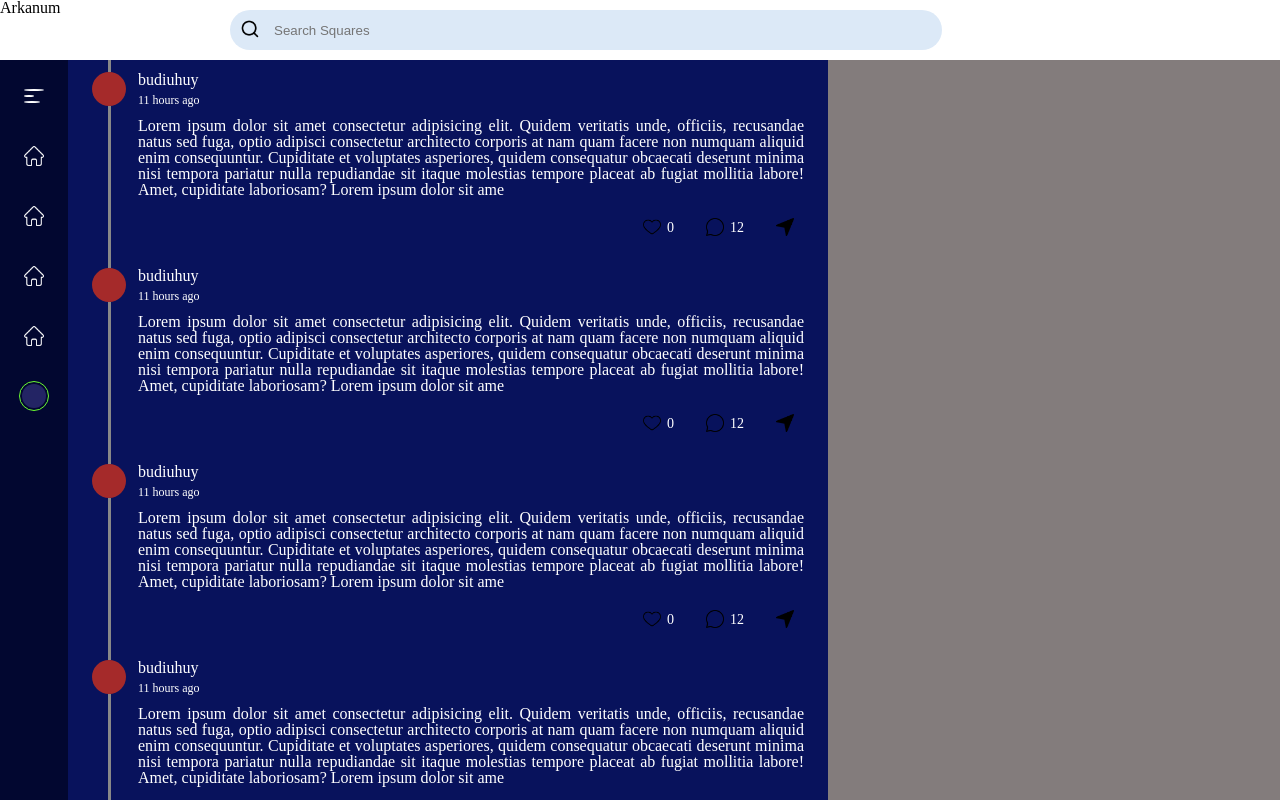
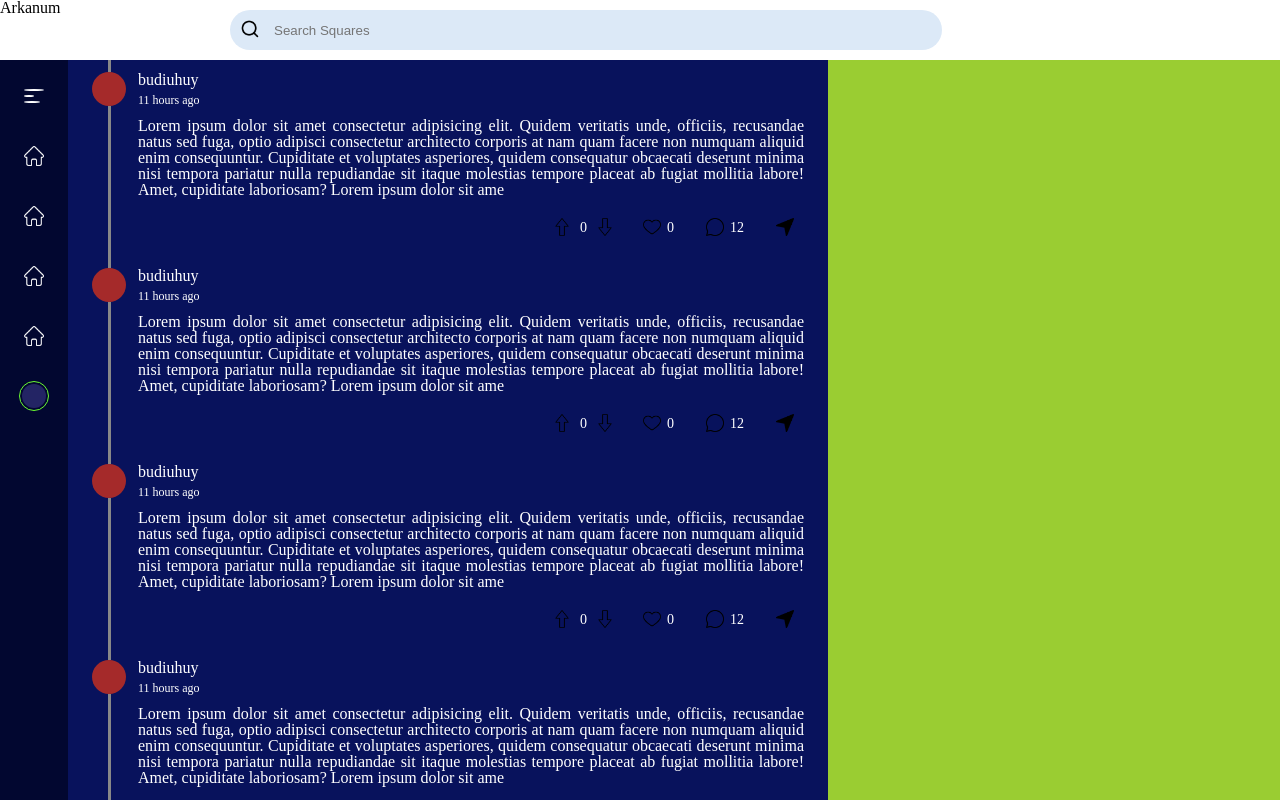
Before and after one commit to arkandamar/Arkanum, a React (Vite) app in the folder frontend-arkanum/: page / in a window 1280 px wide. Built offline with nearby package versions, Linux system fonts and the light colour scheme.

Commit message:
make upvote and downvote button in Squares

```diff
--- a/frontend-arkanum/src/App.tsx
+++ b/frontend-arkanum/src/App.tsx
@@ -2,6 +2,7 @@ import Navbar from "./components/Navbar.js";
 import ScrollPage from "./pages/ScrollPage.js";
 import "./App.scss";
 import Searchbar from "./components/Searchbar.js";
+import Sider from "./pages/Sider.js";
 
 export default function App() {
   return (
@@ -9,6 +10,7 @@ export default function App() {
       <Searchbar />
       <Navbar />
       <ScrollPage />
+      <Sider />
     </div>
   );
 }
--- a/frontend-arkanum/src/components/Squares.scss
+++ b/frontend-arkanum/src/components/Squares.scss
@@ -74,11 +74,15 @@ $section-size: 34px;
       @include align(end, center);
       gap: 12px;
 
+      $container-height: 28px;
+      $padding-updown-inter: 2px;
+      $padding-side-inter: 10px;
+
       .container-inter {
-        height: 28px;
+        height: $container-height;
         border-radius: 28px;
         @include align(center, center);
-        padding: 2px 10px;
+        padding: $padding-updown-inter $padding-side-inter;
         gap: 6px;
 
         img {
@@ -95,6 +99,31 @@ $section-size: 34px;
           background: red;
           cursor: pointer;
         }
+
+        // vote section
+        .vote {
+          @include align(center, center);
+          @include box($container-height + (2 * $padding-updown-inter));
+          border-radius: 20px;
+
+          &:hover {
+            background: white;
+          }
+        }
+        .upvote {
+          margin-left: -10px;
+          margin-right: -4px;
+        }
+        .downvote {
+          margin-left: -4px;
+          margin-right: -10px;
+          transform: rotate(180deg);
+        }
+      }
+
+      // bring vote to the left
+      .container-vote {
+        justify-self: left;
       }
     }
   }
--- a/frontend-arkanum/src/components/Squares.tsx
+++ b/frontend-arkanum/src/components/Squares.tsx
@@ -3,11 +3,15 @@ import comment from "../assets/comment.png";
 import compass from "../assets/compass.png";
 import unlikedIcon from "../assets/unliked.png";
 import likedIcon from "../assets/liked.png";
-import { useState } from "react";
+import upIcon from "../assets/up.png";
+import React, { useState } from "react";
 
 export default function Post() {
   const [like, setLike] = useState<number>(0);
   const [liked, setLiked] = useState<boolean>(false);
+  const [vote, setVote] = useState<number>(0);
+  const [upVoted, setUpVoted] = useState<boolean>(false);
+  const [downVoted, setDownVoted] = useState<boolean>(false);
 
   const onLikeHandle = () => {
     // liked toggle
@@ -15,6 +19,43 @@ export default function Post() {
 
     // if not liked increment, if liked decrement
     setLike(!liked ? like + 1 : like - 1);
+  };
+
+  const onVoteHandle = (event: React.MouseEvent) => {
+    if (!upVoted && !downVoted) {
+      // filter vote to upvote and downvote
+      if (event.currentTarget.classList.contains("upvote")) {
+        setUpVoted(true);
+        setVote(vote + 1);
+      } else {
+        setDownVoted(true);
+        setVote(vote - 1);
+      }
+    }
+
+    // if click when already upvoted
+    if (upVoted) {
+      if (event.currentTarget.classList.contains("upvote")) {
+        // filter upvote
+        setVote(vote - 1);
+      } else {
+        setVote(vote - 2);
+        setDownVoted(true);
+      }
+      setUpVoted(false);
+    }
+
+    // if click when already downvoted
+    if (downVoted) {
+      // filter upvote
+      if (event.currentTarget.classList.contains("upvote")) {
+        setVote(vote + 2);
+        setUpVoted(true);
+      } else {
+        setVote(vote + 1);
+      }
+      setDownVoted(false);
+    }
   };
 
   return (
@@ -46,6 +87,15 @@ export default function Post() {
           labore! Amet, cupiditate laboriosam? Lorem ipsum dolor sit ame
         </div>
         <div className="interaction">
+          <div className="container-inter container-vote">
+            <div onClick={onVoteHandle} className="upvote vote">
+              <img src={upIcon} />
+            </div>
+            <div className="number">{vote}</div>
+            <div onClick={onVoteHandle} className="downvote vote">
+              <img src={upIcon} />
+            </div>
+          </div>
           <div onClick={onLikeHandle} className="container-inter like">
             <img src={liked ? likedIcon : unlikedIcon} />
             <div className="number">{like}</div>
--- /dev/null
+++ b/frontend-arkanum/src/pages/Sider.scss
@@ -0,0 +1,7 @@
+@import "../main.scss";
+
+.container-sider {
+    width: 100%;
+    height: 100%;
+    background:  yellowgreen;
+}
--- /dev/null
+++ b/frontend-arkanum/src/pages/Sider.tsx
@@ -0,0 +1,9 @@
+import "./Sider.scss";
+
+export default function Sider() {
+  return (
+    <div className="container-sider">
+      <div></div>
+    </div>
+  );
+}
```
Also changed, not shown: frontend-arkanum/src/assets/up.png (added).
